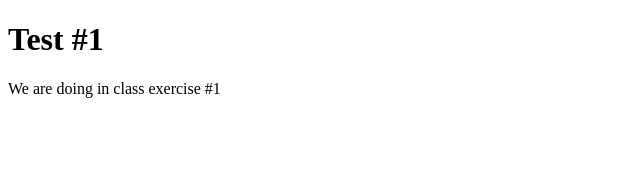
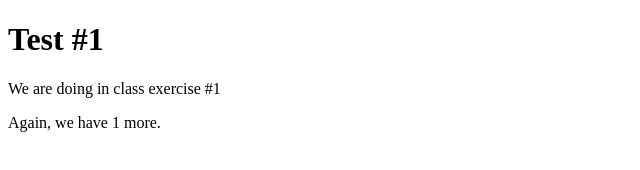
Before and after one commit to Julius0594/IC-Exercise2_Julius, a plain HTML site: page index.html in a window 1280 px wide. Shown: the whole page, without its empty margins (0-640 px from the left). Drawn offline with Linux system fonts and the light colour scheme.

Commit message:
Change #3

```diff
--- a/index.html
+++ b/index.html
@@ -8,5 +8,6 @@
 <body>
     <h1>Test #1</h1>
     <p>We are doing in class exercise #1</p>
+    <p>Again, we have 1 more.</p>
 </body>
 </html>
```
